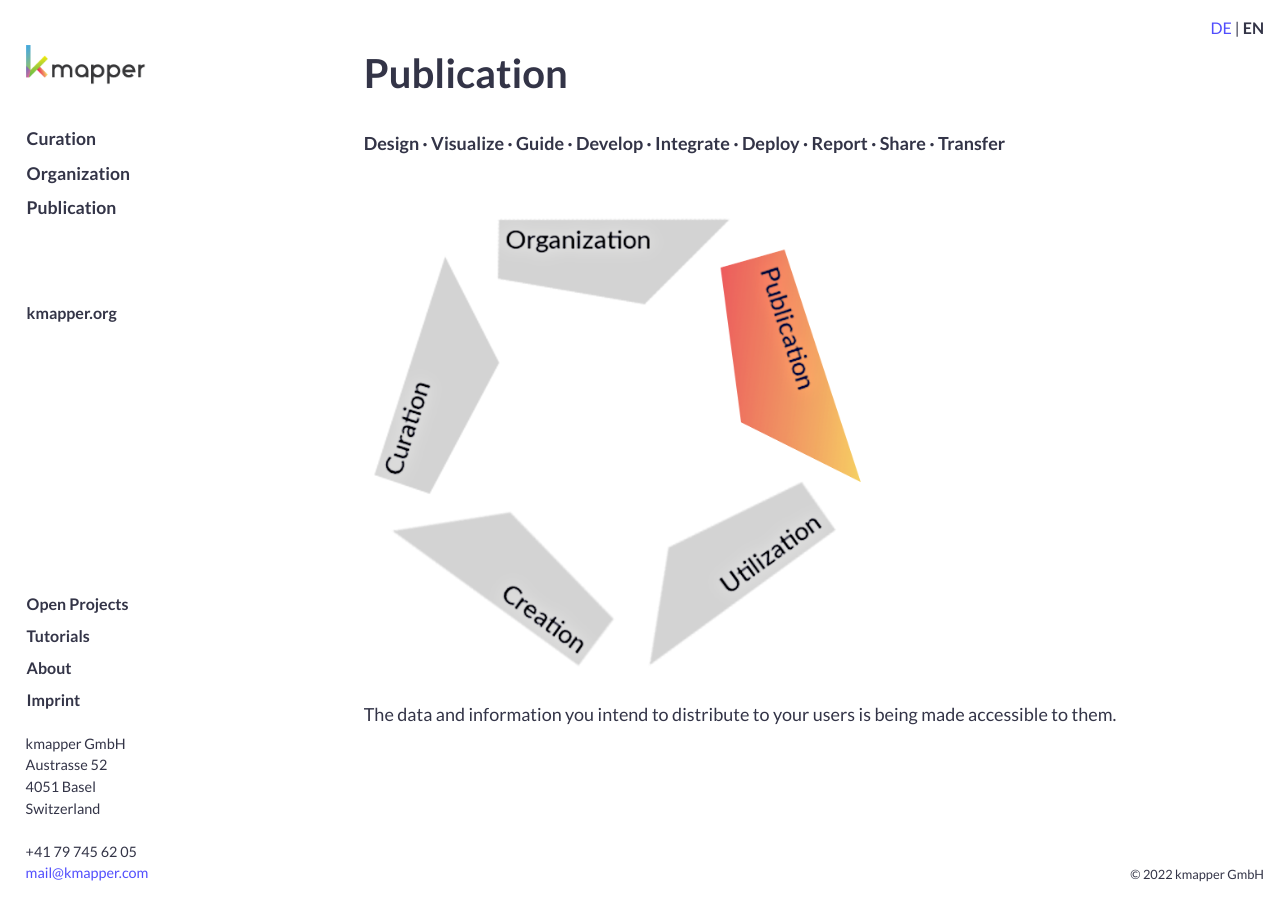
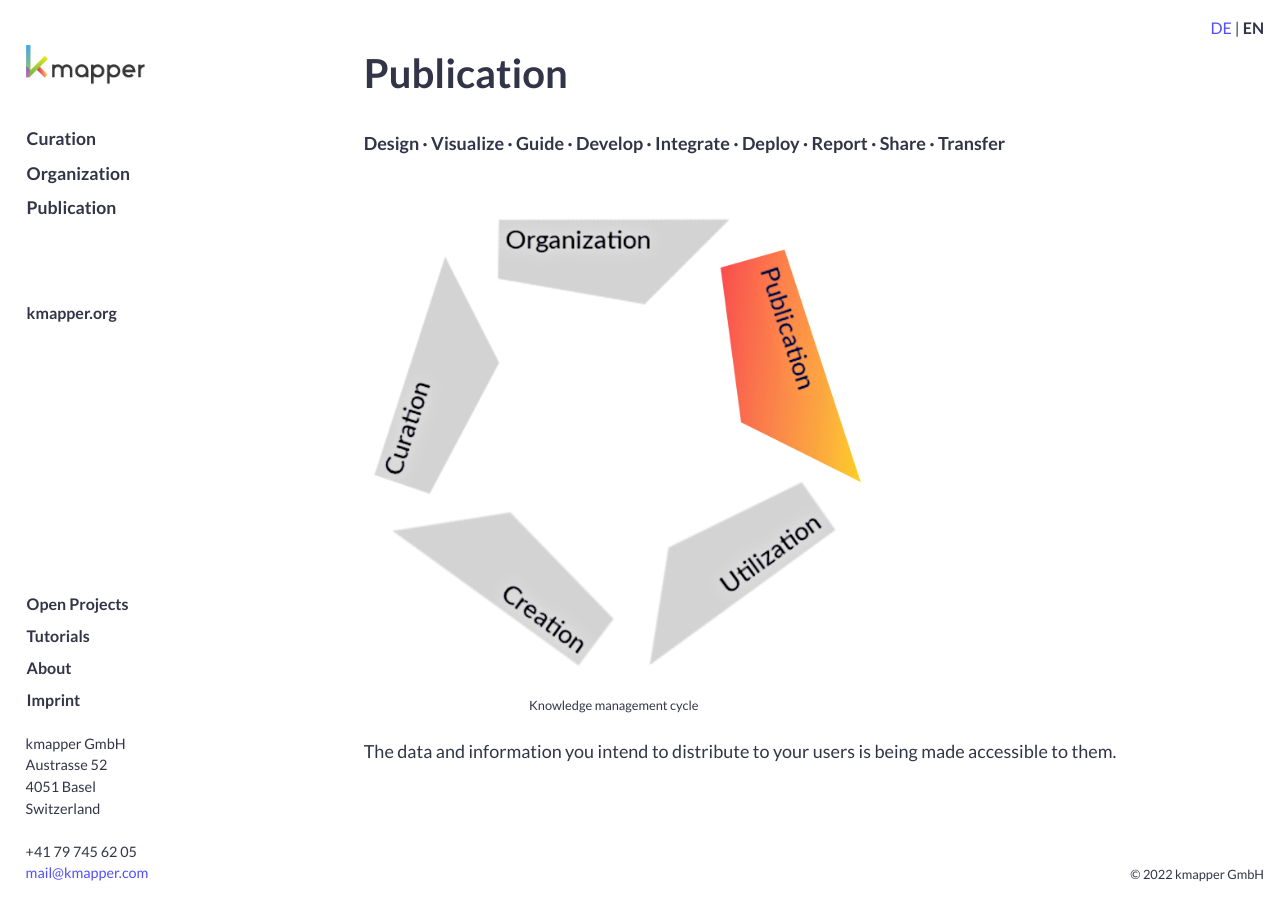
Before and after one commit to cyrill-martin/kmapper.com, a Jekyll site: the page built from src/sites/_en/publication.md, in a window 1280 px wide. Built offline with Jekyll 4.4.1, drawn with Linux system fonts in a browser that asks for light colours; comment, search, counter and statistics services are not loaded.

Commit message:
Add new images + caption

```diff
--- a/src/_layouts/service.html
+++ b/src/_layouts/service.html
@@ -19,7 +19,12 @@ layout: default
     	</div>
 
       <div class="service-image">
-        <img src="{% capture url %}/assets/images/{{ page.image }}{% endcapture %}{{ url | relative_url }}">
+        <p><img src="{% capture url %}/assets/images/{{ page.image }}{% endcapture %}{{ url | relative_url }}"></p>
+        {%- if page.lang == "en" -%}
+          <p>Knowledge management cycle</p>
+        {%- else -%}
+          <p>Zyklus des Wissensmanagements</p>
+        {%- endif -%}
       </div>
 
       {{ content }}
--- a/src/_sass/kmapper.scss
+++ b/src/_sass/kmapper.scss
@@ -316,11 +316,11 @@ table {
 }
 
 .service-image {
-  position: relative;
-  width: 100%;
-  img {
+  img, p {
     width: 40%;
     min-width: 500px;
+    font-size: 0.8rem;
+    text-align: center;
   }
 }
 
```
Also changed, not shown: src/sites/_de/projekte.md (+13 -13 lines), src/sites/_en/projects.md (+13 -13 lines), src/assets/images/curation.png, src/assets/images/kuration.png, src/assets/images/organisation.png, src/assets/images/organization.png, src/assets/images/publication.png, src/assets/images/publikation.png, 1 other file.
